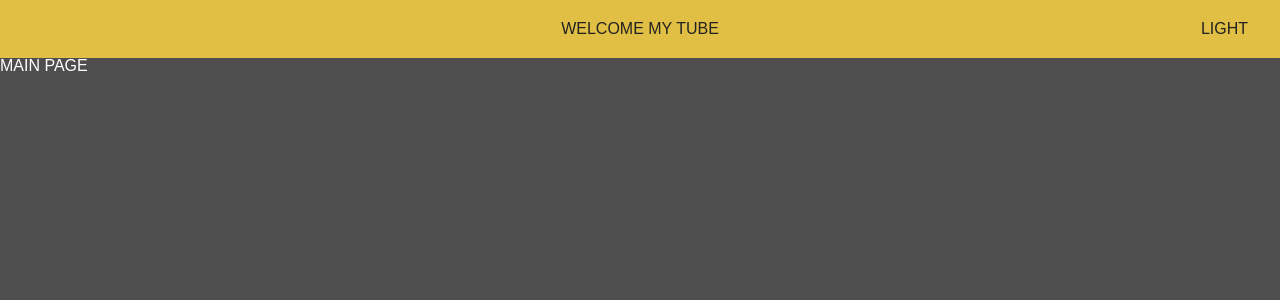
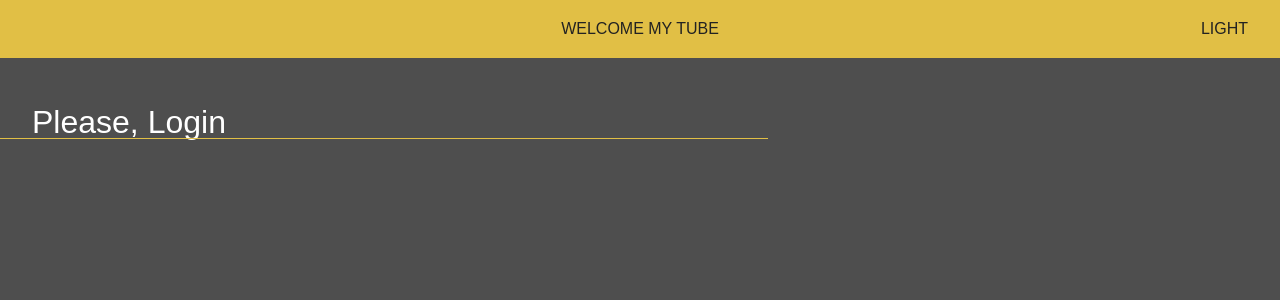
Before and after one commit to mytube-react-project/mytube.react.ts, a React (Create React App) app: page / in a window 1280 px wide. Shown: the top 300 px of the page. Built offline with nearby package versions, Linux system fonts and the light colour scheme.

Commit message:
🌈 style : 메인 페이지 레이아웃
style: 공용 컴포넌트 LINE 추가
layout: 메인 페이지 레이아웃 추가

```diff
--- a/src/components/Button/Button.tsx
+++ b/src/components/Button/Button.tsx
@@ -1,7 +1,7 @@
-import { ReactNode } from 'react';
+import { ButtonHTMLAttributes, ReactNode } from 'react';
 import * as S from './style';
 
-export interface ButtonProps {
+export interface ButtonProps extends ButtonHTMLAttributes<HTMLButtonElement> {
   variant: 'primary' | 'text';
   size: 'small' | 'medium' | 'large' | 'full';
   shape: 'square' | 'round';
--- a/src/components/Input/Input.tsx
+++ b/src/components/Input/Input.tsx
@@ -1,7 +1,7 @@
-import { ReactNode } from 'react';
+import { InputHTMLAttributes } from 'react';
 import * as S from './style';
 
-export interface InputProps {
+export interface InputProps extends InputHTMLAttributes<HTMLInputElement> {
   inputSize: 'small' | 'medium' | 'large' | 'xLarge' | 'xxLarge' | 'full';
   shape: 'square' | 'round';
 }
--- /dev/null
+++ b/src/components/Line/Line.tsx
@@ -0,0 +1,16 @@
+import * as S from './style';
+
+interface LineProps {
+  direction: 'left' | 'right';
+  width: number;
+  height: number;
+}
+
+function Line({ direction, width, height }: LineProps) {
+  return (
+    <S.Wrapper direction={direction}>
+      <S.Line width={width} height={height} />
+    </S.Wrapper>
+  );
+}
+export default Line;
--- /dev/null
+++ b/src/components/Line/style.tsx
@@ -0,0 +1,21 @@
+import styled from 'styled-components';
+
+interface LineStyleProps {
+  direction?: 'left' | 'right';
+  width?: number;
+  height?: number;
+}
+
+export const Wrapper = styled.div<LineStyleProps>`
+  display: flex;
+  justify-content: ${({ direction }) => (direction === 'left' ? 'flex-start' : 'fflex-end')};
+  align-items: center;
+  width: 100%;
+  height: 100%;
+`;
+
+export const Line = styled.div<LineStyleProps>`
+  width: ${({ width }) => `${width}%`};
+  height: ${({ height }) => `${height}px`};
+  background: ${({ theme }) => theme.palette.secondary};
+`;
--- a/src/pages/Main/MainPage.tsx
+++ b/src/pages/Main/MainPage.tsx
@@ -1,5 +1,13 @@
+import Line from 'components/Line/Line';
+import Title from './components/TItle/Title';
+import * as S from './style';
+
 function MainPage() {
-  return <div>MAIN PAGE</div>;
+  return (
+    <S.Wrapper>
+      <Title>Please, Login</Title>
+      <Line direction="right" width={60} height={0.5} />
+    </S.Wrapper>
+  );
 }
-
 export default MainPage;
--- /dev/null
+++ b/src/pages/Main/components/TItle/Title.tsx
@@ -0,0 +1,15 @@
+import styled from 'styled-components';
+
+function Title({ children, ...rest }: { children: React.ReactNode }) {
+  return <S.Wrapper {...rest}>{children}</S.Wrapper>;
+}
+export default Title;
+
+const Wrapper = styled.div`
+  font-size: ${({ theme }) => theme.fontSize.large};
+  padding-left: 32px;
+`;
+
+const S = {
+  Wrapper,
+};
--- a/src/pages/Main/style.tsx
+++ b/src/pages/Main/style.tsx
@@ -1 +1,5 @@
 import styled from 'styled-components';
+
+export const Wrapper = styled.div`
+  padding-top: 48px;
+`;
```
Also changed, not shown: src/libs/assets/image1.png (added), src/libs/assets/image2.png (added).
